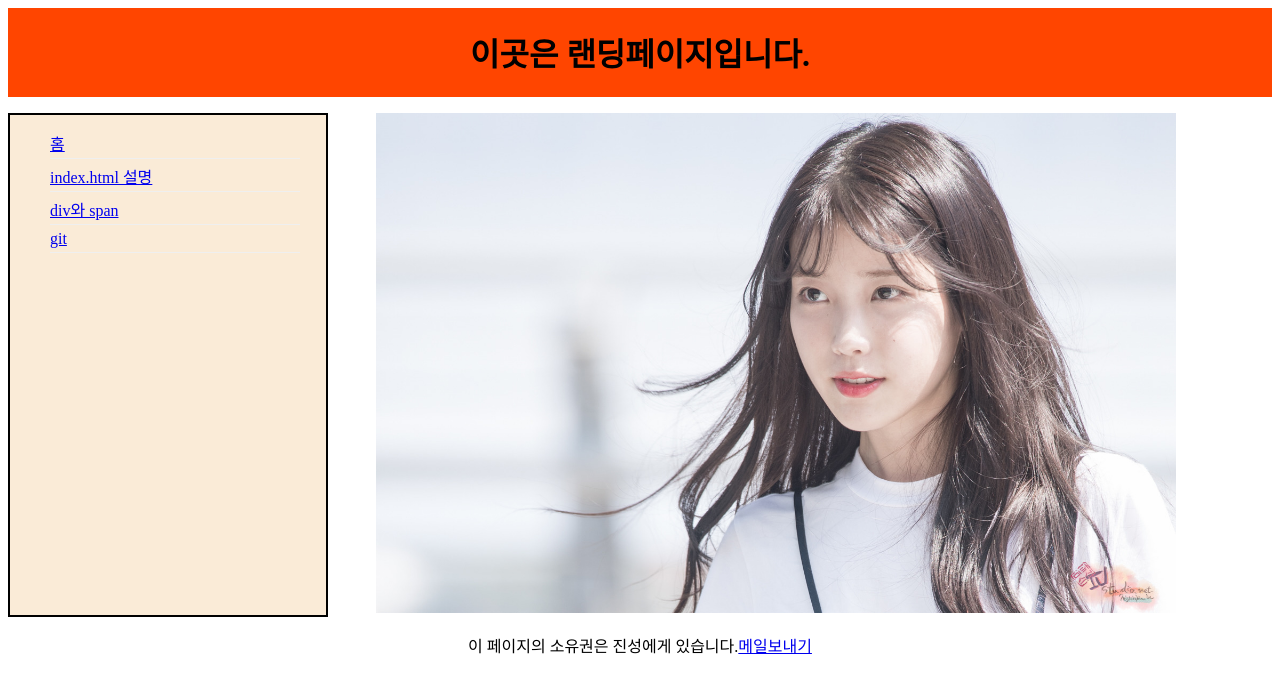
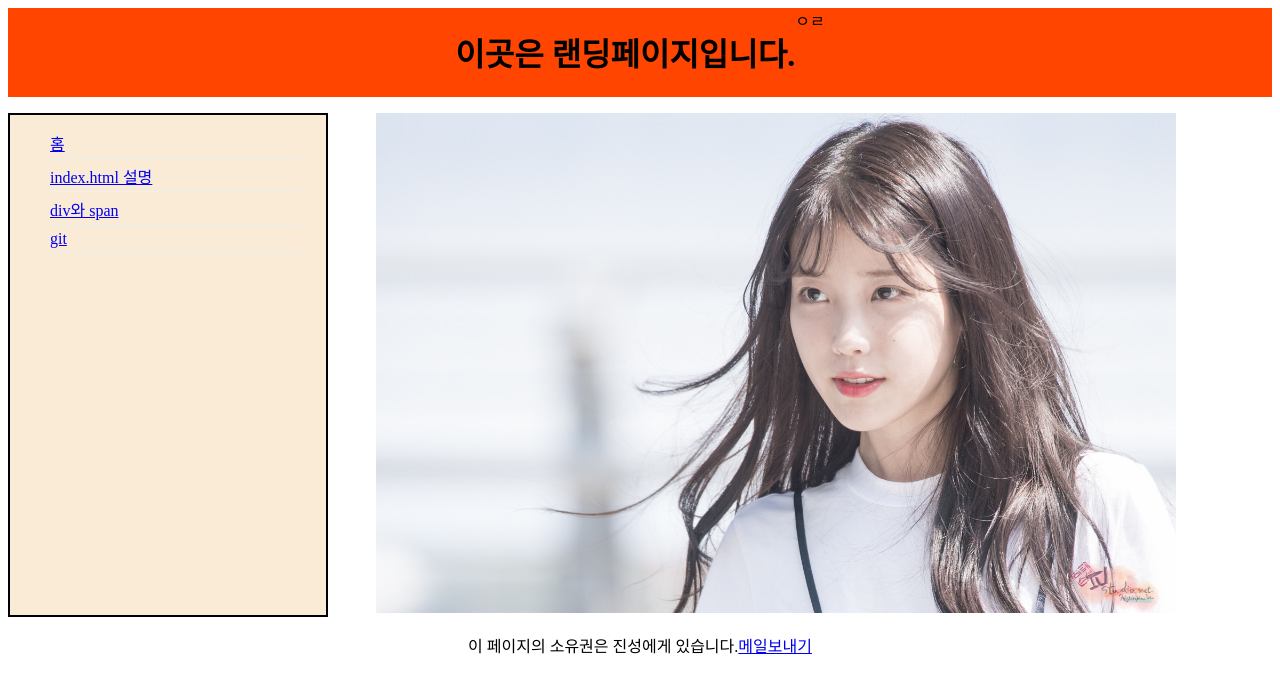
Before and after one commit to devjinius/first_project, a plain HTML site: page index.html in a window 1280 px wide. Drawn offline with Linux system fonts and the light colour scheme.

Commit message:
modify index.html

```diff
--- a/index.html
+++ b/index.html
@@ -10,6 +10,7 @@
         <div class="head">
             <div class="align-center">
                 <h1>이곳은 랜딩페이지입니다.</h1>
+                ㅇㄹ
             </div>
         </div>
 
```
